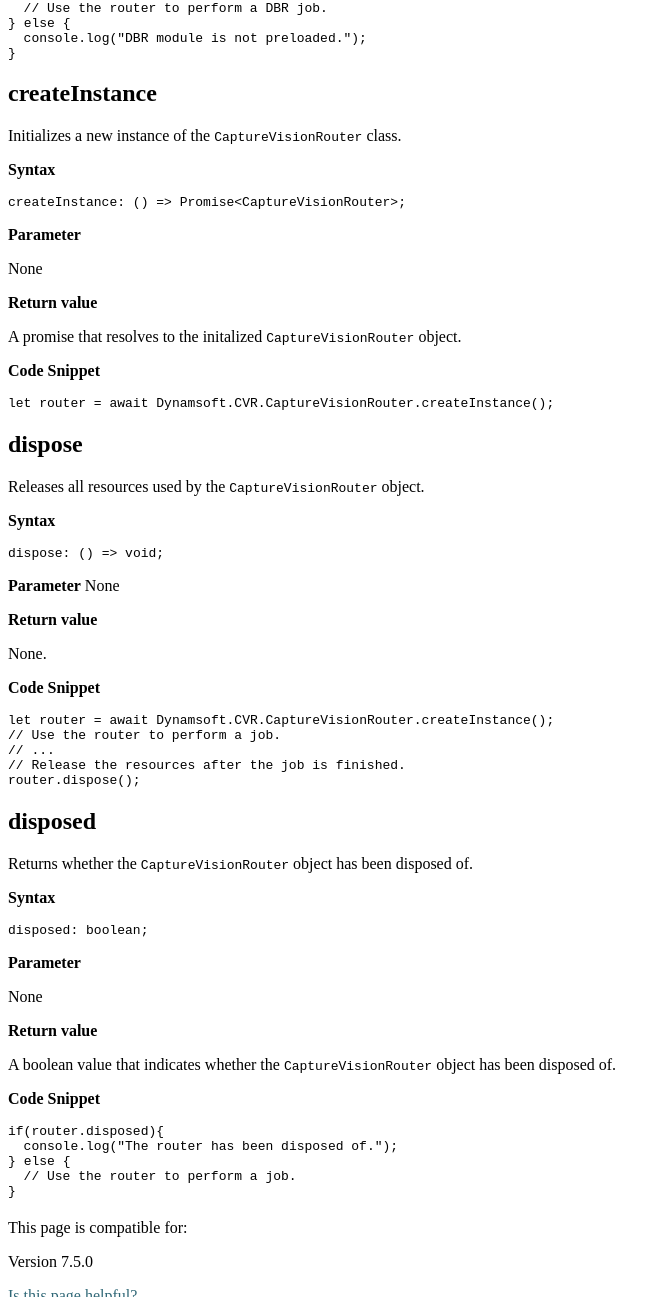
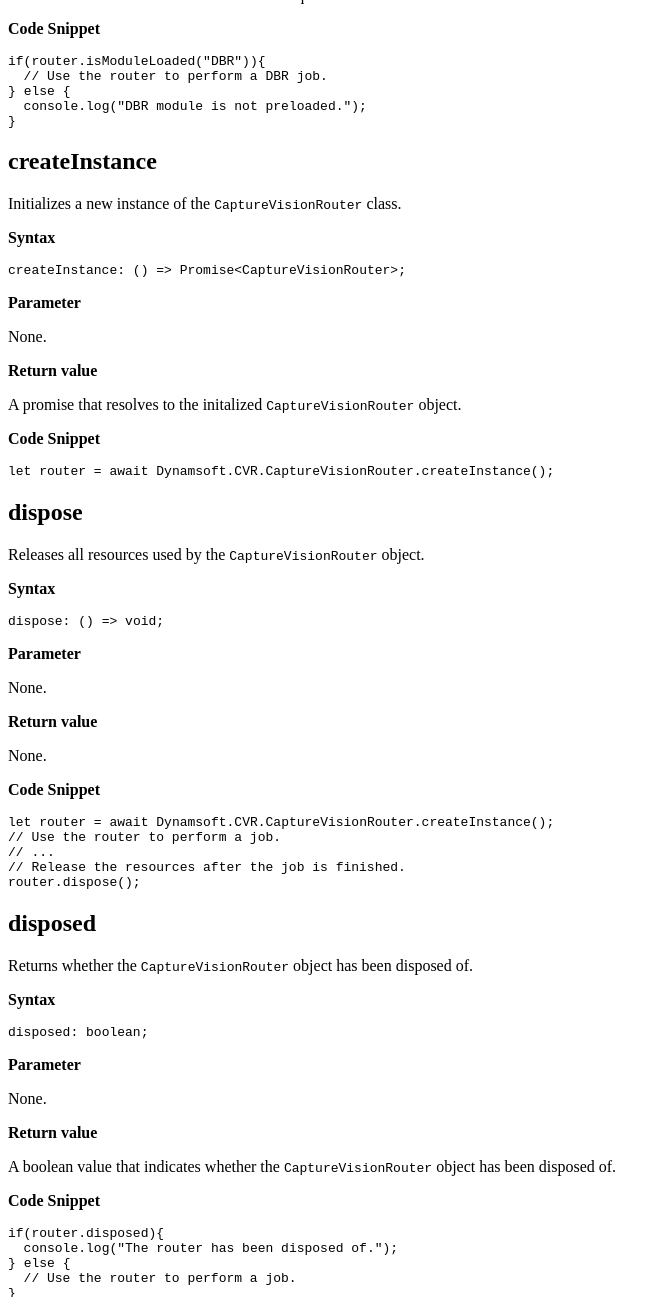
Before and after one commit to dynamsoft-docs/capture-vision-docs-js, a Jekyll site: the page built from programming/javascript/api-reference/capture-vision-router/instantiate.md, in a window 1280 px wide and 1400 px high, scrolled down 1498 px, cut to the strip 0-1297 px from the top of the window. Shown: the whole strip, without its empty margins (0-670 px from the left). Built offline with Jekyll 4.4.1, drawn with Linux system fonts in a browser that asks for light colours.

Commit message:
fix wrong md syntax

````diff
--- a/programming/javascript/api-reference/capture-vision-router/instantiate.md
+++ b/programming/javascript/api-reference/capture-vision-router/instantiate.md
@@ -31,6 +31,7 @@ preLoadModule: (moduleName: string | Array<string>) => void
 ```
 
 **Parameter**
+
 It takes a string or an array of strings representing the module or modules to preload. Valid values for moduleName are 'DBR' (Dynamsoft Barcode Reader), 'DLR' (Dynamsoft Label Recognizer), 'DDN' (Dynamsoft Document Normalizer), and 'DCP' (Dynamsoft Code Parser).
 
 **Return value**
@@ -54,6 +55,7 @@ isModuleLoaded: (moduleName: string) => boolean;
 ```
 
 **Parameter**
+
 It takes a string representing the module to preload. Valid values for moduleName are 'DBR' (Dynamsoft Barcode Reader), 'DLR' (Dynamsoft Label Recognizer), 'DDN' (Dynamsoft Document Normalizer), and 'DCP' (Dynamsoft Code Parser).
 
 **Return value**
@@ -82,7 +84,7 @@ createInstance: () => Promise<CaptureVisionRouter>;
 
 **Parameter**
 
-None
+None.
 
 **Return value**
 
@@ -105,7 +107,8 @@ dispose: () => void;
 ```
 
 **Parameter**
-None
+
+None.
 
 **Return value**
 
@@ -133,7 +136,7 @@ disposed: boolean;
 
 **Parameter**
 
-None
+None.
 
 **Return value**
 
````
